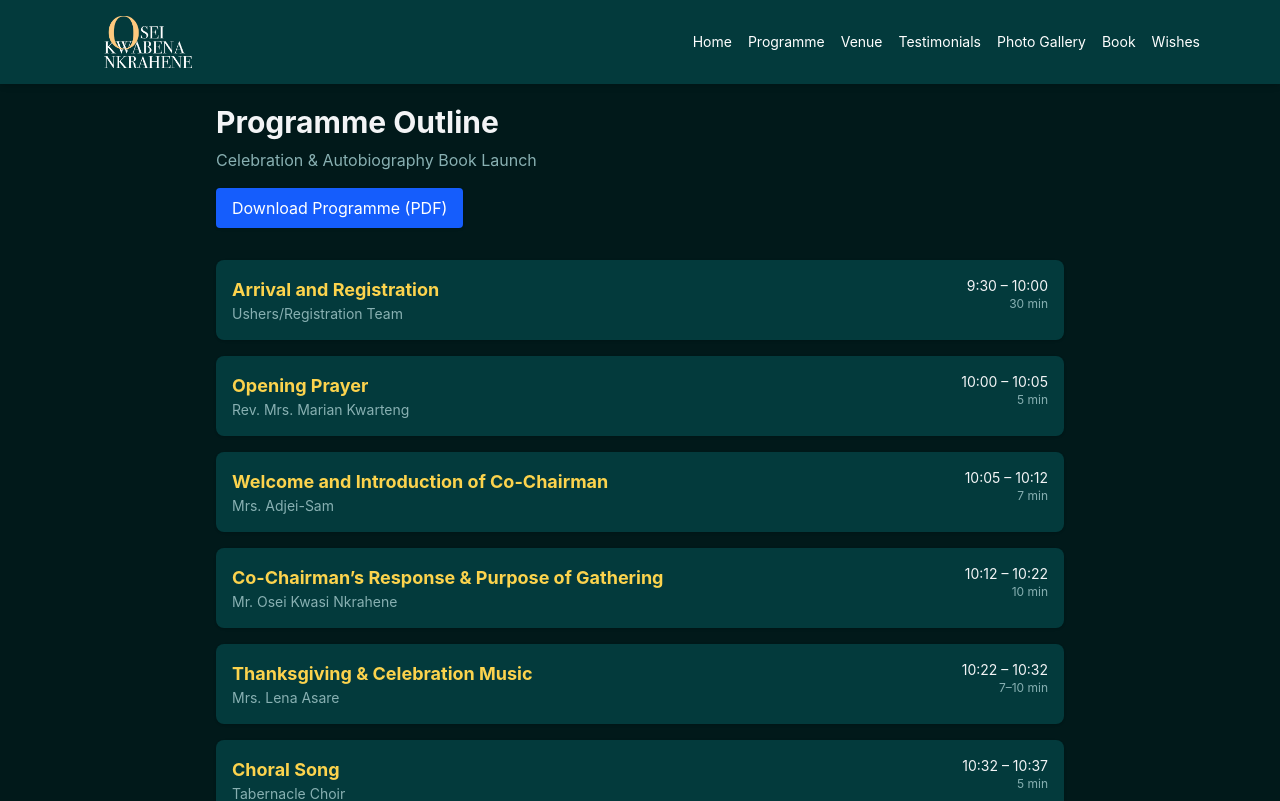
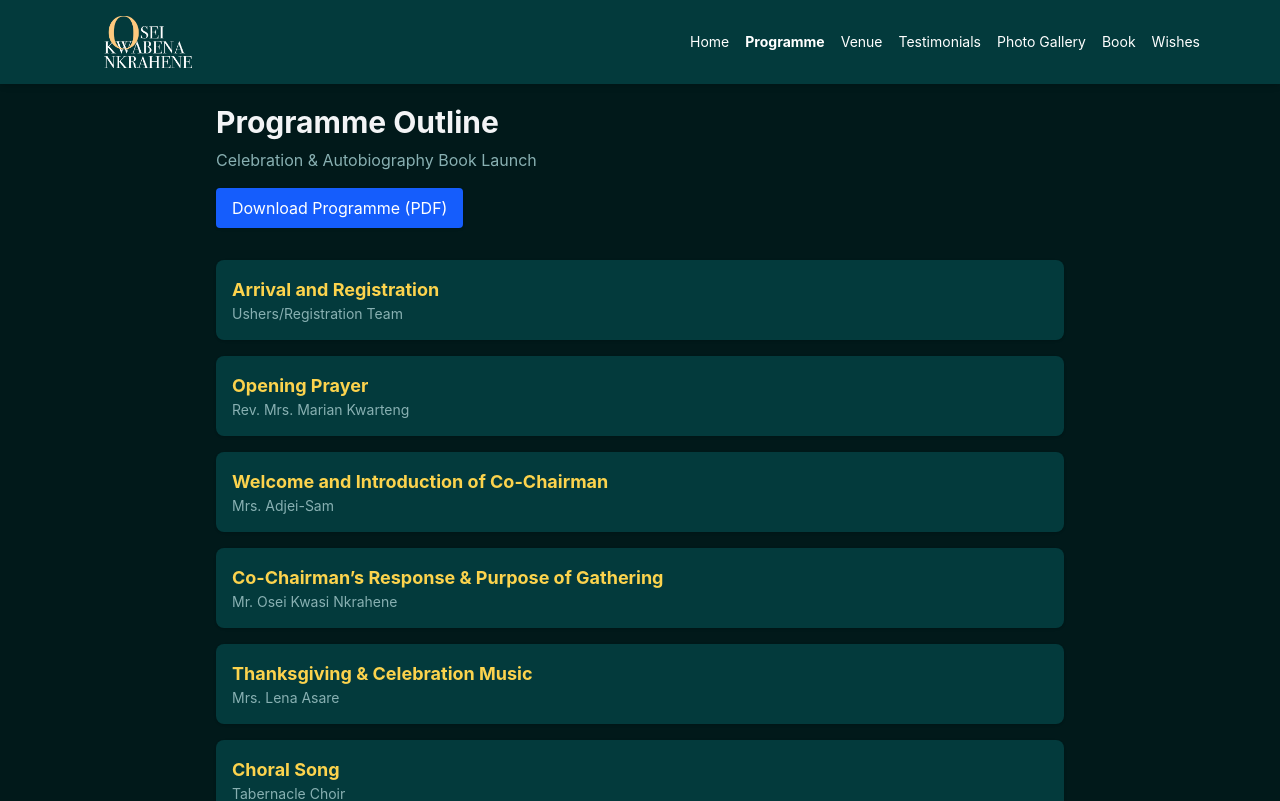
Before and after one commit to EnochBoss/ok-nkrahene-50yrs-in-ministry, a React (Vite) app in the folder ok-nkrahene-50years/: page /programme in a window 1280 px wide. Shown: the top 801 px of the page. Built offline with nearby package versions, Linux system fonts and the light colour scheme.

Commit message:
add small images for fastload & fix spacing, color bugs

```diff
--- a/ok-nkrahene-50years/index.html
+++ b/ok-nkrahene-50years/index.html
@@ -4,7 +4,13 @@
     <meta charset="UTF-8" />
     <link rel="icon" type="image/svg+xml" href="/vite.svg" />
     <meta name="viewport" content="width=device-width, initial-scale=1.0" />
+    <meta name="color-scheme" content="dark light" /> <!-- helps mobile browsers render correctly -->
     <title>ok-nkrahene-50years</title>
+
+    <!-- Inline script to lock dark mode immediately -->
+    <script>
+      document.documentElement.classList.add('dark');
+    </script>
   </head>
   <body>
     <div id="root"></div>
--- a/ok-nkrahene-50years/src/components/Hero.jsx
+++ b/ok-nkrahene-50years/src/components/Hero.jsx
@@ -2,7 +2,7 @@ import { motion } from "framer-motion";
 
 export default function Hero() {
   return (
-    <section className="relative overflow-hidden py-32
+    <section className="relative overflow-hidden pb-12 pt-8
       bg-[var(--bg)] dark:bg-[var(--surface)] text-[var(--text)] transition-colors duration-300">
 
       {/* Top curved glow */}
@@ -43,7 +43,7 @@ export default function Hero() {
           <p className="text-[var(--muted)] mb-6 text-lg leading-relaxed">
             Celebrating the life, impact and unwavering dedication of{" "}
             <span className="font-semibold text-[var(--text)]">
-              <br/>Rev. O. K. Nkrahene
+              Rev. O. K. Nkrahene
             </span>{" "}
             — a legacy of leadership, faith, and transformation.
           </p>
@@ -97,7 +97,7 @@ export default function Hero() {
 
             {/* Portrait */}
             <img
-              src="/kente-pic.png"
+              src="/kente-pic-sm.png"
               alt="Rev. O. K. Nkrahene"
               className="
                         w-[320px]
--- a/ok-nkrahene-50years/src/components/Navbar.jsx
+++ b/ok-nkrahene-50years/src/components/Navbar.jsx
@@ -1,12 +1,26 @@
-import { Link } from "react-router-dom";
-import ThemeToggle from "./ThemeToggle";
+import { useState } from "react";
+import { Link, useLocation } from "react-router-dom";
 
 export default function Navbar() {
+  const [isOpen, setIsOpen] = useState(false);
+  const location = useLocation();
+
+  const links = [
+    { name: "Home", path: "/" },
+    { name: "Programme", path: "/programme" },
+    { name: "Venue", path: "/venue" },
+    { name: "Testimonials", path: "/testimonials" },
+    { name: "Photo Gallery", path: "/gallery" },
+    { name: "Book", path: "/book-launch" },
+    { name: "Wishes", path: "/wishes" },
+  ];
+
+  const handleLinkClick = () => setIsOpen(false);
+
   return (
     <nav className="fixed top-0 w-full bg-[var(--surface)] dark:bg-[var(--surface)] shadow-md z-50 transition-colors duration-300">
       <div className="max-w-6xl mx-auto flex justify-between items-center p-4">
-
-        {/* Logo / Brand */}
+        {/* Logo */}
         <Link
           to="/"
           className="text-lg font-extrabold text-[var(--link)] dark:text-[var(--link)] transition-colors duration-300"
@@ -20,85 +34,52 @@ export default function Navbar() {
 
         {/* Desktop Links */}
         <div className="hidden md:flex items-center gap-4 text-sm">
+          {links.map(link => (
             <Link
-            to="/"
-            className="hover:text-[var(--accent)] transition-colors duration-300"
+              key={link.path}
+              to={link.path}
+              className={`hover:text-[var(--accent)] transition-colors duration-300 ${
+                location.pathname === link.path
+                  ? "font-bold text-[var(--accent)]"
+                  : ""
+              }`}
             >
-            Home
+              {link.name}
             </Link>
-          <Link
-            to="/programme"
-            className="hover:text-[var(--accent)] transition-colors duration-300"
-          >
-            Programme
-          </Link>
-          <Link
-            to="/venue"
-            className="hover:text-[var(--accent)] transition-colors duration-300"
-          >
-            Venue
-          </Link>
-          <Link
-            to="/testimonials"
-            className="hover:text-[var(--accent)] transition-colors duration-300"
-          >
-            Testimonials
-          </Link>
-          <Link
-            to="/gallery"
-            className="hover:text-[var(--accent)] transition-colors duration-300"
-          >
-            Photo Gallery
-          </Link>
-          <Link
-            to="/book-launch"
-            className="hover:text-[var(--accent)] transition-colors duration-300"
-          >
-            Book
-          </Link>
-          <Link
-            to="/wishes"
-            className="hover:text-[var(--accent)] transition-colors duration-300"
-          >
-            Wishes
-          </Link>
-
-          {/* Dark/Light Mode Toggle */}
-          {/* <ThemeToggle /> */}
+          ))}
         </div>
 
         {/* Mobile Menu */}
-        <div className="md:hidden flex items-center gap-2">
-          {/* <ThemeToggle /> */}
-          <div className="ml-2">
-            <details className="relative">
-              <summary className="cursor-pointer text-[var(--text)] dark:text-[var(--text)] transition-colors duration-300">
+        <div className="md:hidden flex items-center gap-2 relative">
+          <button
+            className="text-[var(--text)] dark:text-[var(--text)] transition-colors duration-300"
+            onClick={() => setIsOpen(!isOpen)}
+          >
             Menu
-              </summary>
-              <div className="absolute right-0 mt-2 w-48 bg-[var(--surface)] dark:bg-[var(--surface)] shadow rounded p-2 flex flex-col gap-2 transition-colors duration-300">
-                <Link to="/" className="hover:text-[var(--accent)] transition-colors duration-300">
-                  Home
+          </button>
+
+          {/* Animated mobile menu */}
+          <div
+            className={`absolute top-full right-0 mt-1 w-48 bg-[var(--surface)] dark:bg-[var(--surface)] shadow rounded p-2 flex flex-col gap-2 transition-all duration-300 origin-top ${
+              isOpen
+                ? "scale-y-100 opacity-100"
+                : "scale-y-0 opacity-0 pointer-events-none"
+            }`}
+          >
+            {links.map(link => (
+              <Link
+                key={link.path}
+                to={link.path}
+                onClick={handleLinkClick}
+                className={`hover:text-[var(--accent)] transition-colors duration-300 ${
+                  location.pathname === link.path
+                    ? "font-bold text-[var(--accent)]"
+                    : ""
+                }`}
+              >
+                {link.name}
               </Link>
-                <Link to="/programme" className="hover:text-[var(--accent)] transition-colors duration-300">
-                  Programme
-                </Link>
-                <Link to="/venue" className="hover:text-[var(--accent)] transition-colors duration-300">
-                  Venue
-                </Link>
-                <Link to="/testimonials" className="hover:text-[var(--accent)] transition-colors duration-300">
-                  Testimonials
-                </Link>
-                <Link to="/gallery" className="hover:text-[var(--accent)] transition-colors duration-300">
-                  Photo Gallery
-                </Link>
-                <Link to="/book-launch" className="hover:text-[var(--accent)] transition-colors duration-300">
-                  Book
-                </Link>
-                <Link to="/wishes" className="hover:text-[var(--accent)] transition-colors duration-300">
-                  Wishes
-                </Link>
-              </div>
-            </details>
+            ))}
           </div>
         </div>
       </div>
--- a/ok-nkrahene-50years/src/index.css
+++ b/ok-nkrahene-50years/src/index.css
@@ -117,3 +117,18 @@ html.dark body {
 .animate-shimmer {
   animation: shimmer 2.5s ease-in-out infinite;
 }
+
+
+/* Global tokens & existing styles here ... */
+
+/* Force browser system UI to dark */
+html.dark {
+  color-scheme: dark;
+}
+
+/* Optional: override all inputs, textareas, selects to dark */
+input, textarea, select, button {
+  background-color: var(--surface);
+  color: var(--text);
+  border-color: #034142; /* match dark surface */
+}
--- a/ok-nkrahene-50years/src/pages/BookLaunch.jsx
+++ b/ok-nkrahene-50years/src/pages/BookLaunch.jsx
@@ -18,7 +18,7 @@ export default function BookLaunch() {
         {/* BOOK COVER IMAGE FULL WIDTH */}
         <div className="w-full">
           <img
-            src="/book-cover.jpg"
+            src="/book-cover-sm.jpg"
             alt="Book cover"
             className="w-full h-auto object-cover"
           />
--- a/ok-nkrahene-50years/src/pages/Home.jsx
+++ b/ok-nkrahene-50years/src/pages/Home.jsx
@@ -26,7 +26,7 @@ export default function Home() {
 
         <div className="md:flex md:items-center md:gap-8">
           <div className="md:flex-1">
-            <h1 className="text-4xl md:text-5xl font-extrabold mb-4 text-blue-700 dark:text-blue-300">Celebrating 50 Years of Ministry</h1>
+            <h1 className="text-4xl md:text-5xl font-extrabold mb-4 text-blue-700 dark:text-[var(--text)]/85">Celebrating 50 Years of Ministry</h1>
             <p className="text-lg mb-4 text-gray-700 dark:text-gray-300">
               Join family, friends, and congregants to honor Rev. O. K. Nkrahene's 50 years of service and witness the book launch celebrating his life and legacy.
             </p>
--- a/ok-nkrahene-50years/src/pages/Programme.jsx
+++ b/ok-nkrahene-50years/src/pages/Programme.jsx
@@ -11,24 +11,24 @@ export default function Programme() {
   }, []);
 
   const programme = [
-    { time: "9:30 – 10:00", duration: "30 min", activity: "Arrival and Registration", facilitator: "Ushers/Registration Team" },
-    { time: "10:00 – 10:05", duration: "5 min", activity: "Opening Prayer", facilitator: "Rev. Mrs. Marian Kwarteng" },
-    { time: "10:05 – 10:12", duration: "7 min", activity: "Welcome and Introduction of Co-Chairman", facilitator: "Mrs. Adjei-Sam" },
-    { time: "10:12 – 10:22", duration: "10 min", activity: "Co-Chairman’s Response & Purpose of Gathering", facilitator: "Mr. Osei Kwasi Nkrahene" },
-    { time: "10:22 – 10:32", duration: "7–10 min", activity: "Thanksgiving & Celebration Music", facilitator: "Mrs. Lena Asare" },
-    { time: "10:32 – 10:37", duration: "5 min", activity: "Choral Song", facilitator: "Tabernacle Choir" },
-    { time: "10:37 – 11:12", duration: "35 min", activity: "Testimonies (1 Live, others in video)", facilitator: "MC/Media Team" },
-    { time: "11:12 – 11:17", duration: "5 min", activity: "Choral Music for Dancing", facilitator: "Tabernacle Choir" },
-    { time: "11:12 – 11:22", duration: "10 min", activity: "Excerpts of the Book", facilitator: "Rev. Frank Addae" },
-    { time: "11:22 – 11:52", duration: "30 min", activity: "Book Launch and Sales", facilitator: "Mr. S.M. Quartey" },
-    { time: "11:52 – 11:55", duration: "3 min", activity: "Anniversary Song 1", facilitator: "Tabernacle Choir" },
-    { time: "11:55 – 12:03", duration: "8 min", activity: "Response from Celebrant", facilitator: "Rev. O.K. Nkrahene" },
-    { time: "12:03 – 12:11", duration: "8 min", activity: "Prayer for Celebrant & Family", facilitator: "Rev. Dr. Yaw Oppong-Ankomah" },
-    { time: "12:11 – 12:16", duration: "5 min", activity: "Anniversary Song 2", facilitator: "Tabernacle Choir" },
-    { time: "12:16+", duration: "", activity: "Refreshment", facilitator: "Protocol Team" },
-    { time: "", duration: "", activity: "Closing Remarks", facilitator: "Mr. Kwame Gyan Tawiah" },
-    { time: "", duration: "", activity: "Vote of Thanks", facilitator: "Mrs. Nana Ekua Albert-Viala" },
-    { time: "", duration: "", activity: "Closing Prayer & Benediction", facilitator: "Rev. Victor Brew" },
+    { activity: "Arrival and Registration", facilitator: "Ushers/Registration Team" },
+    { activity: "Opening Prayer", facilitator: "Rev. Mrs. Marian Kwarteng" },
+    { activity: "Welcome and Introduction of Co-Chairman", facilitator: "Mrs. Adjei-Sam" },
+    { activity: "Co-Chairman’s Response & Purpose of Gathering", facilitator: "Mr. Osei Kwasi Nkrahene" },
+    { activity: "Thanksgiving & Celebration Music", facilitator: "Mrs. Lena Asare" },
+    { activity: "Choral Song", facilitator: "Tabernacle Choir" },
+    { activity: "Testimonies (1 Live, others in video)", facilitator: "MC/Media Team" },
+    { activity: "Choral Music for Dancing", facilitator: "Tabernacle Choir" },
+    { activity: "Excerpts of the Book", facilitator: "Rev. Frank Addae" },
+    { activity: "Book Launch and Sales", facilitator: "Mr. S.M. Quartey" },
+    { activity: "Anniversary Song 1", facilitator: "Tabernacle Choir" },
+    { activity: "Response from Celebrant", facilitator: "Rev. O.K. Nkrahene" },
+    { activity: "Prayer for Celebrant & Family", facilitator: "Rev. Dr. Yaw Oppong-Ankomah" },
+    { activity: "Anniversary Song 2", facilitator: "Tabernacle Choir" },
+    { activity: "Refreshment", facilitator: "Protocol Team" },
+    { activity: "Closing Remarks", facilitator: "Mr. Kwame Gyan Tawiah" },
+    { activity: "Vote of Thanks", facilitator: "Mrs. Nana Ekua Albert-Viala" },
+    { activity: "Closing Prayer & Benediction", facilitator: "Rev. Victor Brew" },
   ];
 
   const photographyOrder = [
@@ -65,18 +65,9 @@ export default function Programme() {
             key={idx}
             className="bg-[var(--surface)] p-4 rounded-lg shadow border-[var(--gold-dark)/20]"
           >
-            <div className="flex justify-between items-start">
-              <div>
-                <p className="font-bold text-lg text-[var(--gold-light)]">{item.activity}</p>
-                {/* text-[var(--gold-light)] */}
-                <p className="text-sm text-[var(--muted)]">{item.facilitator}</p>
-              </div>
-              <div className="text-right">
-                <p className="text-sm">{item.time}</p>
-                {item.duration && (
-                  <p className="text-xs text-[var(--muted)]">{item.duration}</p>
-                )}
-              </div>
+            <div>
+              <p className="font-bold text-lg text-[var(--gold-light)]">{item.activity}</p>
+              <p className="text-sm text-[var(--muted)]">{item.facilitator}</p>
             </div>
           </div>
         ))}
@@ -88,7 +79,6 @@ export default function Programme() {
       <div className="bg-[var(--surface)] p-4 rounded-lg shadow border border-[var(--gold-dark)/20]">
         <ul className="space-y-2 pl-6">
           {photographyOrder.map((item, idx) => {
-            // If item contains "Church", remove bullet
             const isNoBullet = /👇 Churches 👇/i.test(item);
             const isEmpty = !item || item.trim() === "";
             return (
@@ -110,3 +100,122 @@ export default function Programme() {
     </div>
   );
 }
+
+
+
+
+
+// Same code with the original time and duration fields for reference:
+
+// import { useEffect } from "react";
+// import { setMeta } from "../utils/seo";
+// import DownloadProgramme from "../components/DownloadProgramme";
+
+// export default function Programme() {
+//   useEffect(() => {
+//     setMeta({
+//       title: "Programme — Rev. O. K. Nkrahene",
+//       description: "Anniversary programme for Rev. O. K. Nkrahene's 50 Years in Ministry."
+//     });
+//   }, []);
+
+//   const programme = [
+//     { time: "9:30 – 10:00", duration: "30 min", activity: "Arrival and Registration", facilitator: "Ushers/Registration Team" },
+//     { time: "10:00 – 10:05", duration: "5 min", activity: "Opening Prayer", facilitator: "Rev. Mrs. Marian Kwarteng" },
+//     { time: "10:05 – 10:12", duration: "7 min", activity: "Welcome and Introduction of Co-Chairman", facilitator: "Mrs. Adjei-Sam" },
+//     { time: "10:12 – 10:22", duration: "10 min", activity: "Co-Chairman’s Response & Purpose of Gathering", facilitator: "Mr. Osei Kwasi Nkrahene" },
+//     { time: "10:22 – 10:32", duration: "7–10 min", activity: "Thanksgiving & Celebration Music", facilitator: "Mrs. Lena Asare" },
+//     { time: "10:32 – 10:37", duration: "5 min", activity: "Choral Song", facilitator: "Tabernacle Choir" },
+//     { time: "10:37 – 11:12", duration: "35 min", activity: "Testimonies (1 Live, others in video)", facilitator: "MC/Media Team" },
+//     { time: "11:12 – 11:17", duration: "5 min", activity: "Choral Music for Dancing", facilitator: "Tabernacle Choir" },
+//     { time: "11:12 – 11:22", duration: "10 min", activity: "Excerpts of the Book", facilitator: "Rev. Frank Addae" },
+//     { time: "11:22 – 11:52", duration: "30 min", activity: "Book Launch and Sales", facilitator: "Mr. S.M. Quartey" },
+//     { time: "11:52 – 11:55", duration: "3 min", activity: "Anniversary Song 1", facilitator: "Tabernacle Choir" },
+//     { time: "11:55 – 12:03", duration: "8 min", activity: "Response from Celebrant", facilitator: "Rev. O.K. Nkrahene" },
+//     { time: "12:03 – 12:11", duration: "8 min", activity: "Prayer for Celebrant & Family", facilitator: "Rev. Dr. Yaw Oppong-Ankomah" },
+//     { time: "12:11 – 12:16", duration: "5 min", activity: "Anniversary Song 2", facilitator: "Tabernacle Choir" },
+//     { time: "12:16+", duration: "", activity: "Refreshment", facilitator: "Protocol Team" },
+//     { time: "", duration: "", activity: "Closing Remarks", facilitator: "Mr. Kwame Gyan Tawiah" },
+//     { time: "", duration: "", activity: "Vote of Thanks", facilitator: "Mrs. Nana Ekua Albert-Viala" },
+//     { time: "", duration: "", activity: "Closing Prayer & Benediction", facilitator: "Rev. Victor Brew" },
+//   ];
+
+//   const photographyOrder = [
+//     "Ministers",
+//     "Planning Committee",
+//     "Nuclear Family",
+//     "Extended Family",
+//     "The Couple",
+//     "",
+//     "____👇 Churches 👇____",
+//     "Adenta Baptist Church",
+//     "First Baptist Church",
+//     "Redemption Baptist Church",
+//     "Living Word Baptist Church & her daughter Churches",
+//     "",
+//     "REBAMA",
+//     "Dangbe-West Baptist Association",
+//     "Dangbe-East Baptist Association",
+//     "Tema Central Baptist Association",
+//     "NGBTS (All year groups, Lecturers & Staff)"
+//   ];
+
+//   return (
+//     <div className="max-w-4xl mx-auto p-6 text-[var(--text)]">
+//       <h1 className="text-3xl font-bold mb-2">Programme Outline</h1>
+//       <p className="text-[var(--muted)] mb-4">Celebration & Autobiography Book Launch</p>
+
+//       <DownloadProgramme />
+
+//       {/* PROGRAMME LIST */}
+//       <div className="mt-8 space-y-4">
+//         {programme.map((item, idx) => (
+//           <div
+//             key={idx}
+//             className="bg-[var(--surface)] p-4 rounded-lg shadow border-[var(--gold-dark)/20]"
+//           >
+//             <div className="flex justify-between items-start">
+//               <div>
+//                 <p className="font-bold text-lg text-[var(--gold-light)]">{item.activity}</p>
+//                 {/* text-[var(--gold-light)] */}
+//                 <p className="text-sm text-[var(--muted)]">{item.facilitator}</p>
+//               </div>
+//               <div className="text-right">
+//                 <p className="text-sm">{item.time}</p>
+//                 {item.duration && (
+//                   <p className="text-xs text-[var(--muted)]">{item.duration}</p>
+//                 )}
+//               </div>
+//             </div>
+//           </div>
+//         ))}
+//       </div>
+
+//       {/* ORDER OF PHOTOGRAPHY */}
+//       <h2 className="text-2xl font-bold mt-12 mb-4">Order of Photography</h2>
+
+//       <div className="bg-[var(--surface)] p-4 rounded-lg shadow border border-[var(--gold-dark)/20]">
+//         <ul className="space-y-2 pl-6">
+//           {photographyOrder.map((item, idx) => {
+//             // If item contains "Church", remove bullet
+//             const isNoBullet = /👇 Churches 👇/i.test(item);
+//             const isEmpty = !item || item.trim() === "";
+//             return (
+//               <li
+//                 key={idx}
+//                 className={`text-[var(--text)] ${isNoBullet ? 'list-none pl-0' : 'list-disc'} ${isEmpty ? 'list-none pl-0' : 'list-disc'}`}
+//               >
+//                 {item || <br />}
+//               </li>
+//             );
+//           })}
+//         </ul>
+//       </div>
+
+//       {/* MCs */}
+//       <p className="mt-8 text-sm text-[var(--muted)] italic">
+//         MCs: Mr. Michael Kabutey Caesar & Deacon Nana Yaw Opoku Danso
+//       </p>
+//     </div>
+//   );
+// }
```
Also changed, not shown: ok-nkrahene-50years/tailwind.config.js (+4 -9 lines), ok-nkrahene-50years/public/book-cover-sm.jpg (added), ok-nkrahene-50years/public/kente-pic-sm.png (added). Lines whose indentation alone changed are shown as unchanged.
